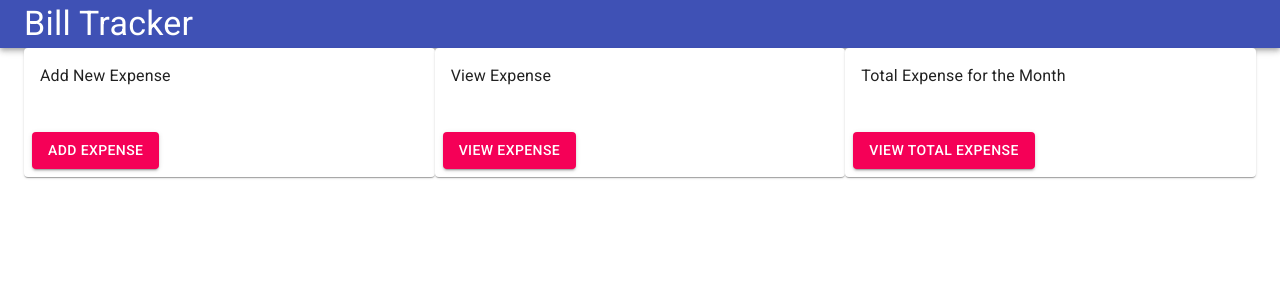
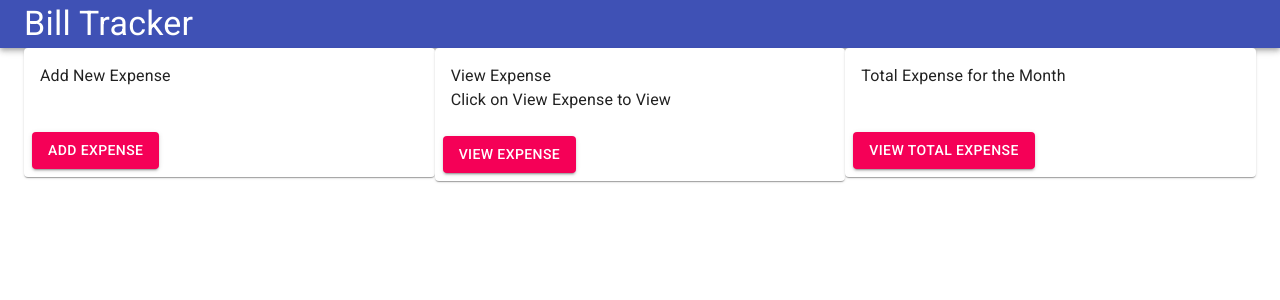
Before and after one commit to mdabdulbari/bill-tracker, a React (Create React App) app: page / in a window 1280 px wide. Shown: the top 300 px of the page. Built offline with nearby package versions, Linux system fonts and the light colour scheme; no server answers.

Commit message:
add fetch

```diff
--- a/src/App.js
+++ b/src/App.js
@@ -1,4 +1,13 @@
-import { Button, withStyles, CardContent, Container, Grid, Typography, Card, CardActions } from "@material-ui/core";
+import {
+  Button,
+  withStyles,
+  CardContent,
+  Container,
+  Grid,
+  Typography,
+  Card,
+  CardActions,
+} from "@material-ui/core";
 
 import "./App.css";
 import Header from "./components/Header";
@@ -6,19 +15,20 @@ import styles from "./components/Header/styles";
 import ExpenseModal from "./components/ExpenseModal";
 import { useState } from "react";
 
-
 function App(props) {
   const [open, setOpen] = useState(false);
+  const [data, setData] = useState("Click on View Expense to View");
+
+  fetch("http://localhost:5000/data");
 
   const handleClose = (data) => {
-    return setOpen(false)
-  }
+    return setOpen(false);
+  };
 
   return (
     <div className={props.classes.root}>
       <Header />
       <Container>
-
         <Grid container className={props.classes.root}>
           <Grid container>
             <Grid item sm={4}>
@@ -44,13 +54,11 @@ function App(props) {
               <Card>
                 <CardContent>
                   <Typography>View Expense</Typography>
-                  <section className={props.classes.expenseSection}>
-                    <ExpenseModal open={open} close={handleClose} />
-                  </section>
+                  <Typography>{data}</Typography>
                 </CardContent>
                 <CardActions>
                   <Button
-                    onClick={() => setOpen(true)}
+                    onClick={() => console.log("You are viewing expense")}
                     color="secondary"
                     variant="contained"
                   >
@@ -81,7 +89,6 @@ function App(props) {
           </Grid>
         </Grid>
       </Container>
-
     </div>
   );
 }
```
